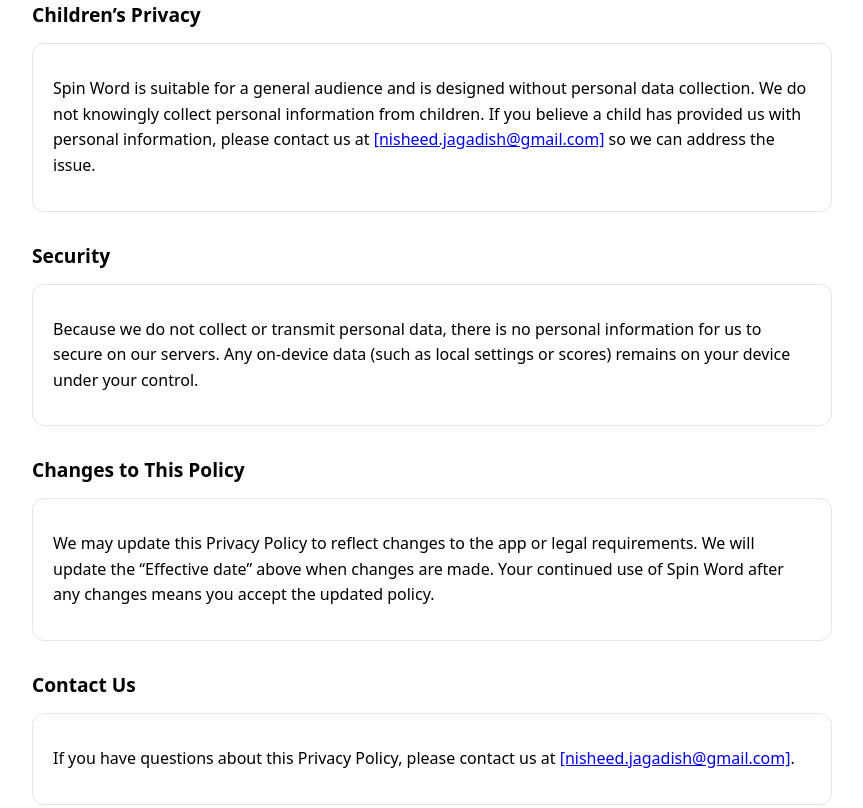
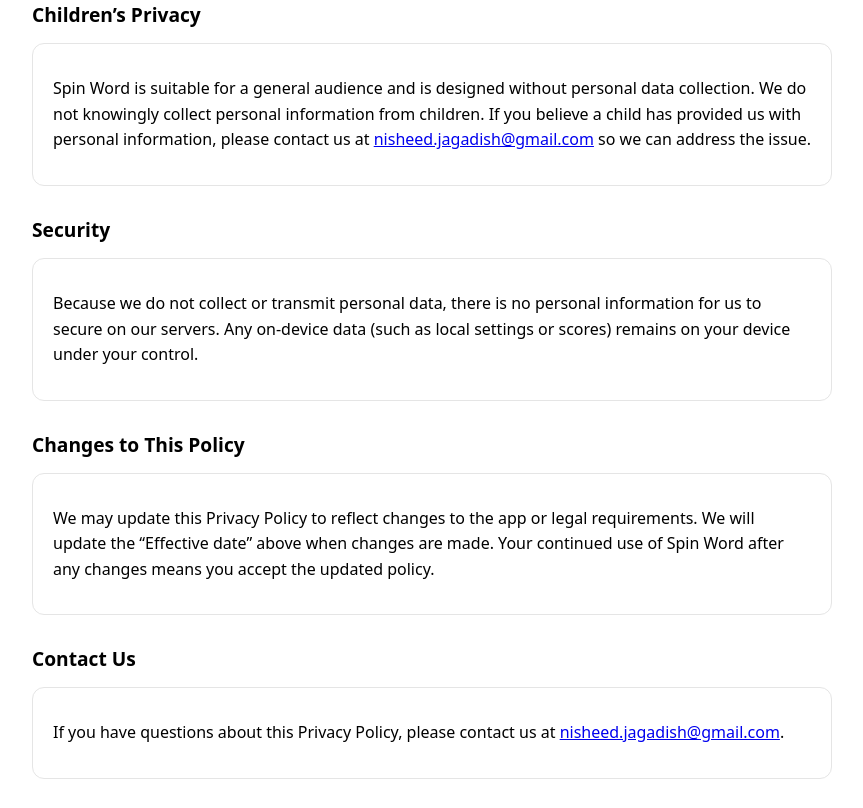
Before and after one commit to nisheed2440/spin_word_data, a plain HTML site: page index.html in a window 1280 px wide. Shown: the part 1399-2207 px from the top of the page, without its empty margins (208-1071 px from the left). Drawn offline with Linux system fonts and the light colour scheme.

```diff
--- a/index.html
+++ b/index.html
@@ -88,7 +88,7 @@
         <p>
           Spin Word is suitable for a general audience and is designed without personal data collection.
           We do not knowingly collect personal information from children. If you believe a child has provided us with personal information,
-          please contact us at <a href="mailto:[nisheed.jagadish@gmail.com]">[nisheed.jagadish@gmail.com]</a> so we can address the issue.
+          please contact us at <a href="mailto:nisheed.jagadish@gmail.com">nisheed.jagadish@gmail.com</a> so we can address the issue.
         </p>
       </div>
     </section>
@@ -118,7 +118,7 @@
       <div class="card">
         <p>
           If you have questions about this Privacy Policy, please contact us at
-          <a href="mailto:[nisheed.jagadish@gmail.com]">[nisheed.jagadish@gmail.com]</a>.
+          <a href="mailto:nisheed.jagadish@gmail.com">nisheed.jagadish@gmail.com</a>.
         </p>
       </div>
     </section>
```
